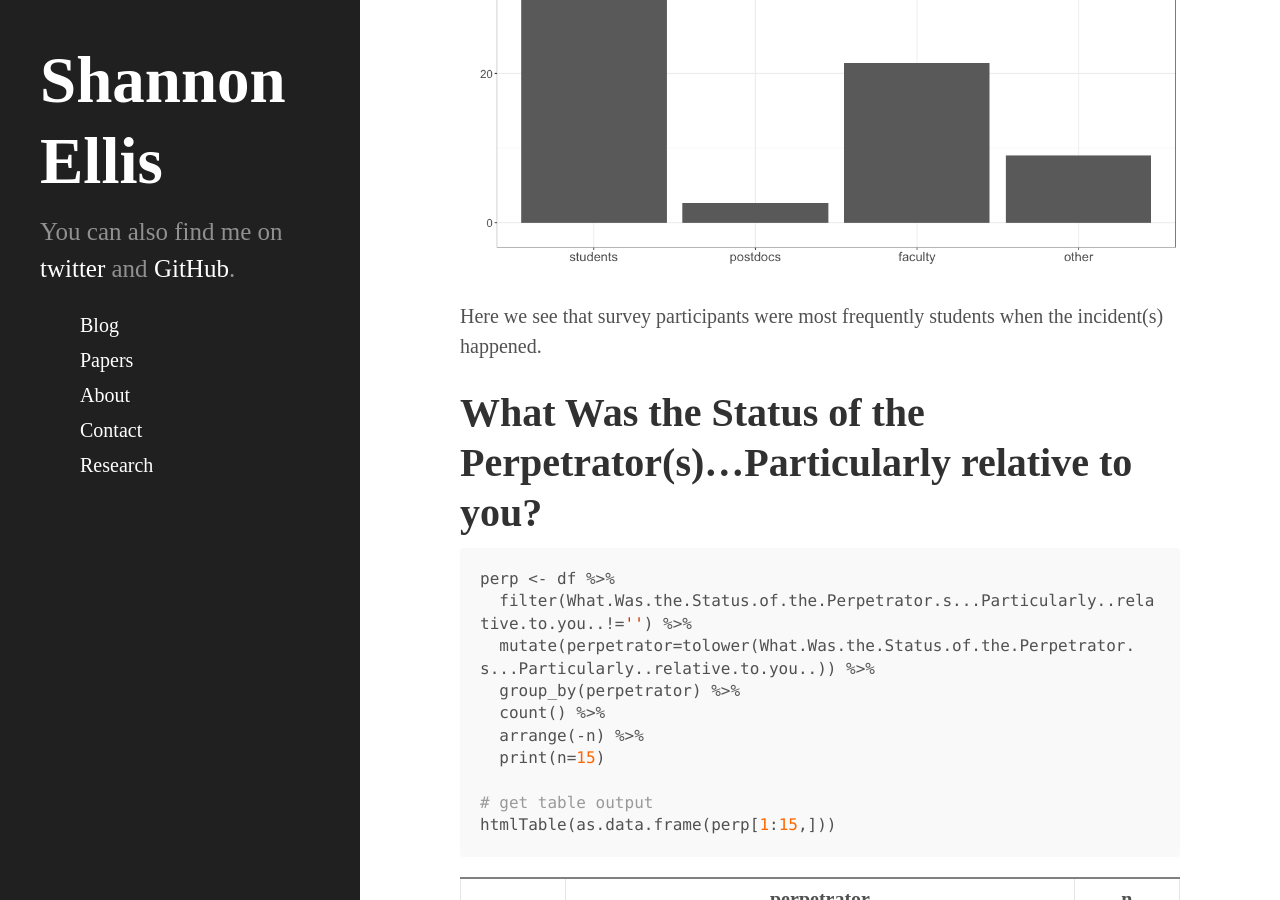
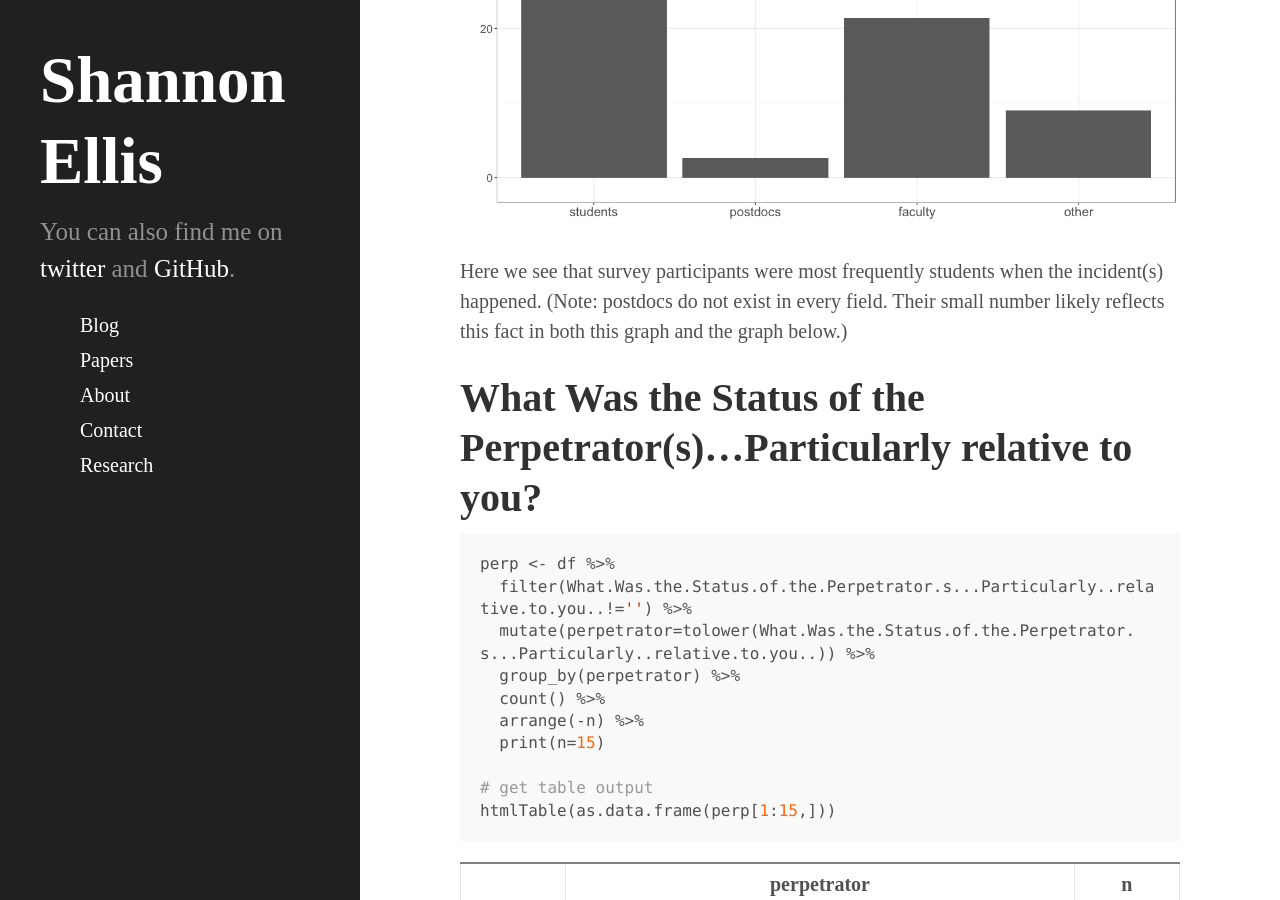
Before and after one commit to ShanEllis/ShanEllis.github.io, a Jekyll site: the page built from _posts/2017-12-11-Harassment.md, in a window 1280 px wide and 900 px high, scrolled down 6860 px. Built offline with Jekyll 4.4.1, drawn with Linux system fonts in a browser that asks for light colours; comment, search, counter and statistics services are not loaded; some of the changed text lies outside the part shown.

````diff
--- a/_posts/2017-12-11-Harassment.md
+++ b/_posts/2017-12-11-Harassment.md
@@ -222,7 +220,7 @@ ggplot(status_highlevel, aes(variable,y = (value / sum(value))*100)) +
 ```
 ![](https://ShanEllis.github.io/Sexual_Harassment/status.png)
 
-Here we see that survey participants were most frequently students when the incident(s) happened.
+Here we see that survey participants were most frequently students when the incident(s) happened. (Note: postdocs do not exist in every field. Their small number likely reflects this fact in both this graph and the graph below.)
 
 # What Was the Status of the Perpetrator(s)...Particularly relative to you?
 
````
Also changed, not shown: other parts of _posts/2017-12-11-Harassment.md (+0 -2 lines).
